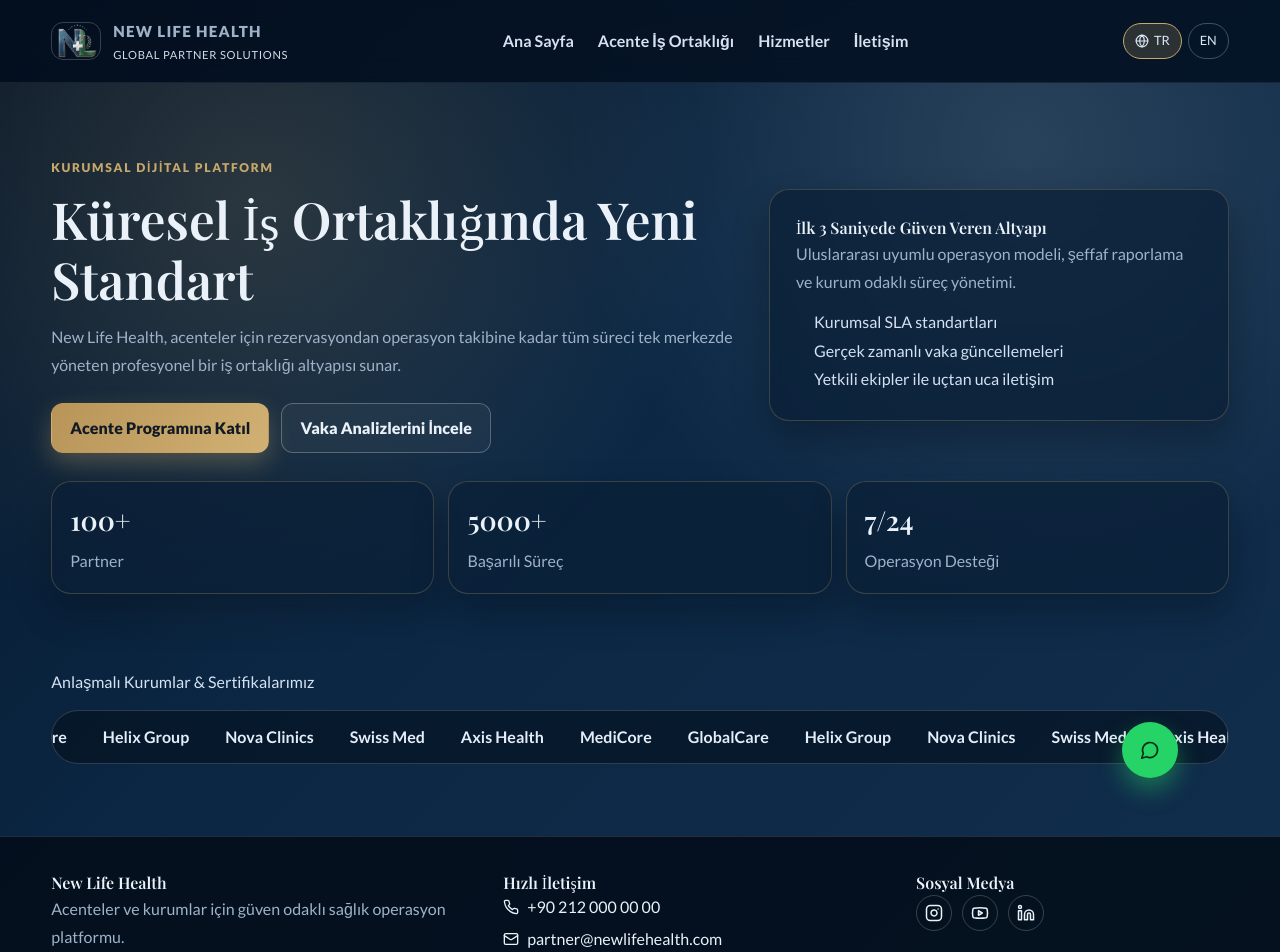
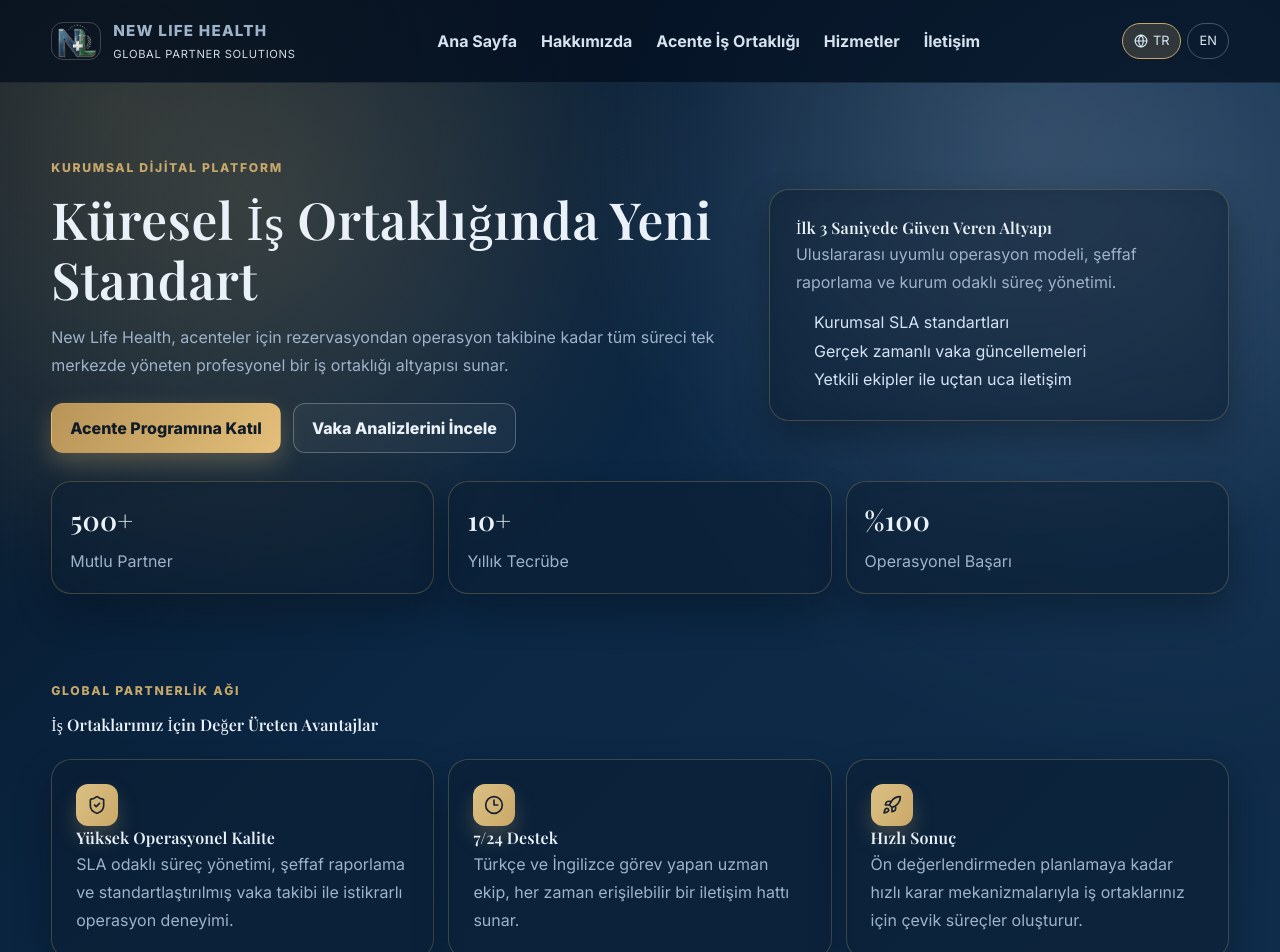
Before and after one commit to ibrahimtkmz/newlifehealth, a Next.js app: page / in a window 1280 px wide. Shown: the top 952 px of the page. Built offline with nearby package versions, Linux system fonts and the light colour scheme.

Commit message:
Revamp partner-focused multi-page site design and content

```diff
--- a/app/components/SiteLayout.jsx
+++ b/app/components/SiteLayout.jsx
@@ -6,6 +6,7 @@ import WhatsappMultiButton from "./WhatsappMultiButton";
 
 const navItems = [
   { label: "Ana Sayfa", href: "/" },
+  { label: "Hakkımızda", href: "/hakkimizda" },
   { label: "Acente İş Ortaklığı", href: "/acente" },
   { label: "Hizmetler", href: "/hizmetlerimiz" },
   { label: "İletişim", href: "/iletisim" }
--- a/app/components/WhatsappMultiButton.jsx
+++ b/app/components/WhatsappMultiButton.jsx
@@ -46,9 +46,10 @@ export default function WhatsappMultiButton() {
         className="wa-toggle"
         onClick={() => setOpen((prev) => !prev)}
         aria-expanded={open}
-        aria-label="WhatsApp menüsünü aç"
+        aria-label="Hızlı destek WhatsApp menüsünü aç"
       >
         {open ? <ChevronUp size={20} /> : <MessageCircle size={20} />}
+        <span>Hızlı Destek</span>
       </button>
     </div>
   );
--- a/app/globals.css
+++ b/app/globals.css
@@ -1,4 +1,4 @@
-@import url("https://fonts.googleapis.com/css2?family=Lato:wght@400;700;900&family=Playfair+Display:wght@600;700&display=swap");
+@import url("https://fonts.googleapis.com/css2?family=Inter:wght@400;500;600;700;800&family=Playfair+Display:wght@600;700;800&display=swap");
 
 @tailwind base;
 @tailwind components;
@@ -9,12 +9,15 @@
   --navy-900: #0a1f36;
   --navy-800: #112e4c;
   --gold-500: #c6a86a;
+  --gold-300: #dcc088;
   --silver-300: #d3dae3;
   --text: #eaf1f9;
   --muted: #9eb2c9;
-  --card: rgba(10, 31, 54, 0.72);
-  --border: rgba(198, 168, 106, 0.25);
-  --bg: linear-gradient(135deg, #061629 0%, #0b2744 42%, #112e4c 100%);
+  --card: rgba(12, 30, 50, 0.58);
+  --border: rgba(198, 168, 106, 0.28);
+  --bg: radial-gradient(circle at 8% 8%, rgba(198, 168, 106, 0.14), transparent 30%),
+    radial-gradient(circle at 90% 15%, rgba(156, 201, 255, 0.12), transparent 34%),
+    linear-gradient(135deg, #051425 0%, #0b2744 42%, #112e4c 100%);
 }
 
 * {
@@ -25,9 +28,13 @@ html,
 body {
   margin: 0;
   padding: 0;
-  font-family: "Lato", sans-serif;
+  font-family: "Inter", sans-serif;
   color: var(--text);
   background: var(--bg);
+}
+
+body {
+  min-height: 100vh;
 }
 
 a {
@@ -41,11 +48,27 @@ h3,
 h4 {
   font-family: "Playfair Display", serif;
   margin-top: 0;
+  letter-spacing: 0.01em;
 }
 
 p {
   color: var(--muted);
   line-height: 1.75;
+}
+
+.site-wrapper {
+  animation: fade-page 0.55s ease both;
+}
+
+@keyframes fade-page {
+  from {
+    opacity: 0;
+    transform: translateY(8px);
+  }
+  to {
+    opacity: 1;
+    transform: translateY(0);
+  }
 }
 
 .container {
@@ -58,8 +81,8 @@ p {
   top: 0;
   z-index: 50;
   border-bottom: 1px solid rgba(255, 255, 255, 0.08);
-  background: rgba(4, 14, 28, 0.7);
-  backdrop-filter: blur(12px);
+  background: rgba(4, 14, 28, 0.64);
+  backdrop-filter: blur(16px);
 }
 
 .header-inner {
@@ -105,6 +128,7 @@ p {
 .main-nav a {
   position: relative;
   color: #d7e2ef;
+  transition: color 0.22s ease, transform 0.22s ease;
 }
 
 .main-nav a::after {
@@ -116,8 +140,13 @@ p {
   height: 2px;
   transform: scaleX(0);
   transform-origin: right;
-  background: var(--gold-500);
+  background: linear-gradient(90deg, transparent, var(--gold-300), transparent);
   transition: transform 0.25s ease;
+}
+
+.main-nav a:hover {
+  color: #fff;
+  transform: translateY(-1px);
 }
 
 .main-nav a:hover::after {
@@ -141,6 +170,7 @@ p {
   display: inline-flex;
   align-items: center;
   gap: 5px;
+  transition: all 0.2s ease;
 }
 
 .lang-pill.active,
@@ -152,6 +182,10 @@ p {
 .hero-section,
 .page-section {
   padding: 74px 0;
+}
+
+.section-soft {
+  padding-top: 12px;
 }
 
 .hero-section {
@@ -205,16 +239,17 @@ h1 {
   border: 1px solid transparent;
   padding: 12px 18px;
   font-weight: 800;
-  transition: transform 0.22s ease, box-shadow 0.22s ease, background 0.22s ease;
+  transition: transform 0.22s ease, box-shadow 0.22s ease, filter 0.22s ease, background 0.22s ease;
 }
 
 .btn:hover {
   transform: translateY(-2px);
+  filter: brightness(1.06);
 }
 
 .btn-primary {
-  background: linear-gradient(120deg, #b89458, #d1b173);
-  color: #111a24;
+  background: linear-gradient(120deg, #b89458, #e3bf7a);
+  color: #101b27;
   box-shadow: 0 10px 24px rgba(198, 168, 106, 0.32);
 }
 
@@ -234,11 +269,11 @@ h1 {
   border: 1px solid var(--border);
   background: var(--card);
   box-shadow: 0 18px 36px rgba(2, 9, 18, 0.32);
+  backdrop-filter: blur(14px);
 }
 
 .glass-panel {
   padding: 26px;
-  backdrop-filter: blur(12px);
 }
 
 .glass-panel ul,
@@ -284,6 +319,24 @@ h1 {
   padding: 24px;
 }
 
+.adv-icon {
+  width: 42px;
+  height: 42px;
+  border-radius: 12px;
+  display: inline-flex;
+  align-items: center;
+  justify-content: center;
+  color: #182231;
+  background: linear-gradient(120deg, #dbc084, #caa968);
+  box-shadow: 0 12px 20px rgba(198, 168, 106, 0.25);
+}
+
+.about-grid {
+  display: grid;
+  grid-template-columns: 1fr 1fr;
+  gap: 16px;
+}
+
 .timeline-section {
   padding-top: 20px;
 }
@@ -312,6 +365,7 @@ h1 {
   gap: 12px;
   font: inherit;
   font-weight: 700;
+  transition: all 0.2s ease;
 }
 
 .timeline-step span {
@@ -328,12 +382,30 @@ h1 {
 .timeline-step:hover {
   border-color: var(--gold-500);
   background: rgba(198, 168, 106, 0.15);
+  transform: translateX(3px);
 }
 
 .case-list {
   margin-top: 24px;
   display: grid;
   gap: 16px;
+}
+
+.service-note {
+  margin-top: 16px;
+  padding: 14px;
+  border-radius: 12px;
+  background: rgba(7, 20, 36, 0.55);
+  border: 1px dashed rgba(198, 168, 106, 0.45);
+}
+
+.service-note h3 {
+  margin-bottom: 6px;
+  font-size: 1.05rem;
+}
+
+.service-note p {
+  margin: 0;
 }
 
 .logo-strip {
@@ -343,6 +415,7 @@ h1 {
 .strip-title {
   color: #d6e3f3;
   margin-bottom: 14px;
+  font-weight: 700;
 }
 
 .logo-slider {
@@ -454,6 +527,12 @@ h1 {
   align-items: center;
   justify-content: center;
   border: 1px solid rgba(255, 255, 255, 0.2);
+  transition: transform 0.2s ease, background 0.2s ease;
+}
+
+.social-links a:hover {
+  transform: translateY(-2px);
+  background: rgba(255, 255, 255, 0.08);
 }
 
 .wa-multi {
@@ -484,15 +563,23 @@ h1 {
 
 .wa-toggle {
   border: none;
-  width: 56px;
+  min-width: 56px;
   height: 56px;
-  border-radius: 50%;
-  background: #25d366;
+  border-radius: 999px;
+  background: linear-gradient(120deg, #25d366, #7cef9f);
   color: #083019;
   display: inline-flex;
   align-items: center;
   justify-content: center;
+  gap: 8px;
+  font-weight: 800;
+  padding: 0 16px;
   box-shadow: 0 12px 24px rgba(37, 211, 102, 0.42);
+  transition: transform 0.2s ease;
+}
+
+.wa-toggle:hover {
+  transform: translateY(-2px);
 }
 
 .wa-multi.open .wa-menu {
@@ -508,7 +595,8 @@ h1 {
   .footer-grid,
   .timeline-wrap,
   .adv-grid,
-  .stats-panel {
+  .stats-panel,
+  .about-grid {
     grid-template-columns: 1fr;
   }
 
@@ -516,4 +604,8 @@ h1 {
     justify-content: flex-start;
     flex-wrap: wrap;
   }
+
+  .wa-toggle span {
+    display: none;
+  }
 }
--- a/app/hizmetlerimiz/page.jsx
+++ b/app/hizmetlerimiz/page.jsx
@@ -8,7 +8,9 @@ const caseStudies = [
       "Ön değerlendirme süresi: 18 saat içinde hekim uygunluğu raporu",
       "Klinik kapasite planlama: haftalık 32 slot, otomatik rezervasyon dağılımı",
       "Ameliyat sonrası takip: 6 aylık dijital kontrol protokolü"
-    ]
+    ],
+    notes: "Acenteler İçin Notlar",
+    flow: "Süreç Akışı: Ön değerlendirme > Klinik eşleştirme > Operasyon > Dijital takip"
   },
   {
     title: "Komple Diş Rehabilitasyonu",
@@ -17,7 +19,9 @@ const caseStudies = [
       "Teknik planlama: 3D görüntüleme ve laboratuvar entegrasyonu",
       "Süreç yönetimi: vaka başına ortalama 2 ziyaret modelinin optimize edilmesi",
       "Kalite güvencesi: vaka kapama sonrası NPS ve komplikasyon raporlaması"
-    ]
+    ],
+    notes: "Acenteler İçin Notlar",
+    flow: "Süreç Akışı: İlk planlama > Dijital ölçüm > Uygulama > Kontrol randevuları"
   },
   {
     title: "Estetik Cerrahi Koordinasyonu",
@@ -26,7 +30,9 @@ const caseStudies = [
       "Operasyon öncesi risk sınıflandırma protokolü ve çoklu hekim konsültasyonu",
       "Konaklama + transfer + klinik zamanlaması için merkezi görev paneli",
       "Post-op dönem için 7/24 video görüşme destek hattı"
-    ]
+    ],
+    notes: "Acenteler İçin Notlar",
+    flow: "Süreç Akışı: Medikal uygunluk > VIP planlama > Operasyon > 7/24 post-op destek"
   }
 ];
 
@@ -51,6 +57,10 @@ export default function ServicesPage() {
                     <li key={detail}>{detail}</li>
                   ))}
                 </ul>
+                <div className="service-note">
+                  <h3>{item.notes}</h3>
+                  <p>{item.flow}</p>
+                </div>
               </article>
             ))}
           </div>
--- a/app/layout.jsx
+++ b/app/layout.jsx
@@ -1,8 +1,10 @@
 import "./globals.css";
 
 export const metadata = {
-  title: "New Life Health",
-  description: "WhatsApp entegreli, çok sayfalı kurumsal sağlık turizmi web sitesi"
+  title: "New Life Health | Global Partner Solutions",
+  description:
+    "Acenteler ve kurumsal iş ortakları için WhatsApp entegreli, çok sayfalı profesyonel sağlık turizmi operasyon platformu.",
+  keywords: ["sağlık turizmi", "acente iş ortaklığı", "global partnerlik", "whatsapp form", "kurumsal sağlık"]
 };
 
 export default function RootLayout({ children }) {
--- a/app/page.jsx
+++ b/app/page.jsx
@@ -1,9 +1,28 @@
+import { ShieldCheck, Clock3, Rocket } from "lucide-react";
 import SiteLayout from "./components/SiteLayout";
 
 const stats = [
-  { value: "100+", label: "Partner" },
-  { value: "5000+", label: "Başarılı Süreç" },
-  { value: "7/24", label: "Operasyon Desteği" }
+  { value: "500+", label: "Mutlu Partner" },
+  { value: "10+", label: "Yıllık Tecrübe" },
+  { value: "%100", label: "Operasyonel Başarı" }
+];
+
+const partnerAdvantages = [
+  {
+    icon: ShieldCheck,
+    title: "Yüksek Operasyonel Kalite",
+    text: "SLA odaklı süreç yönetimi, şeffaf raporlama ve standartlaştırılmış vaka takibi ile istikrarlı operasyon deneyimi."
+  },
+  {
+    icon: Clock3,
+    title: "7/24 Destek",
+    text: "Türkçe ve İngilizce görev yapan uzman ekip, her zaman erişilebilir bir iletişim hattı sunar."
+  },
+  {
+    icon: Rocket,
+    title: "Hızlı Sonuç",
+    text: "Ön değerlendirmeden planlamaya kadar hızlı karar mekanizmalarıyla iş ortaklarınız için çevik süreçler oluşturur."
+  }
 ];
 
 const trustLogos = ["MediCore", "GlobalCare", "Helix Group", "Nova Clinics", "Swiss Med", "Axis Health"];
@@ -52,10 +71,31 @@ export default function HomePage() {
         </div>
       </section>
 
+      <section className="page-section section-soft">
+        <div className="container">
+          <p className="eyebrow">Global Partnerlik Ağı</p>
+          <h2>İş Ortaklarımız İçin Değer Üreten Avantajlar</h2>
+          <div className="adv-grid" data-reveal>
+            {partnerAdvantages.map((item) => {
+              const Icon = item.icon;
+              return (
+                <article key={item.title} className="adv-card">
+                  <div className="adv-icon">
+                    <Icon size={20} />
+                  </div>
+                  <h3>{item.title}</h3>
+                  <p>{item.text}</p>
+                </article>
+              );
+            })}
+          </div>
+        </div>
+      </section>
+
       <section className="logo-strip" data-reveal>
         <div className="container">
-          <p className="strip-title">Anlaşmalı Kurumlar & Sertifikalarımız</p>
-          <div className="logo-slider">
+          <p className="strip-title">Partnerlerimiz</p>
+          <div className="logo-slider" aria-label="Partner logoları kayan liste">
             <div className="logo-track">
               {[...trustLogos, ...trustLogos].map((logo, index) => (
                 <span key={`${logo}-${index}`}>{logo}</span>
```
Also changed, not shown: app/hakkimizda/page.jsx (+31 -3 lines), app/iletisim/page.jsx (+15 -3 lines).
